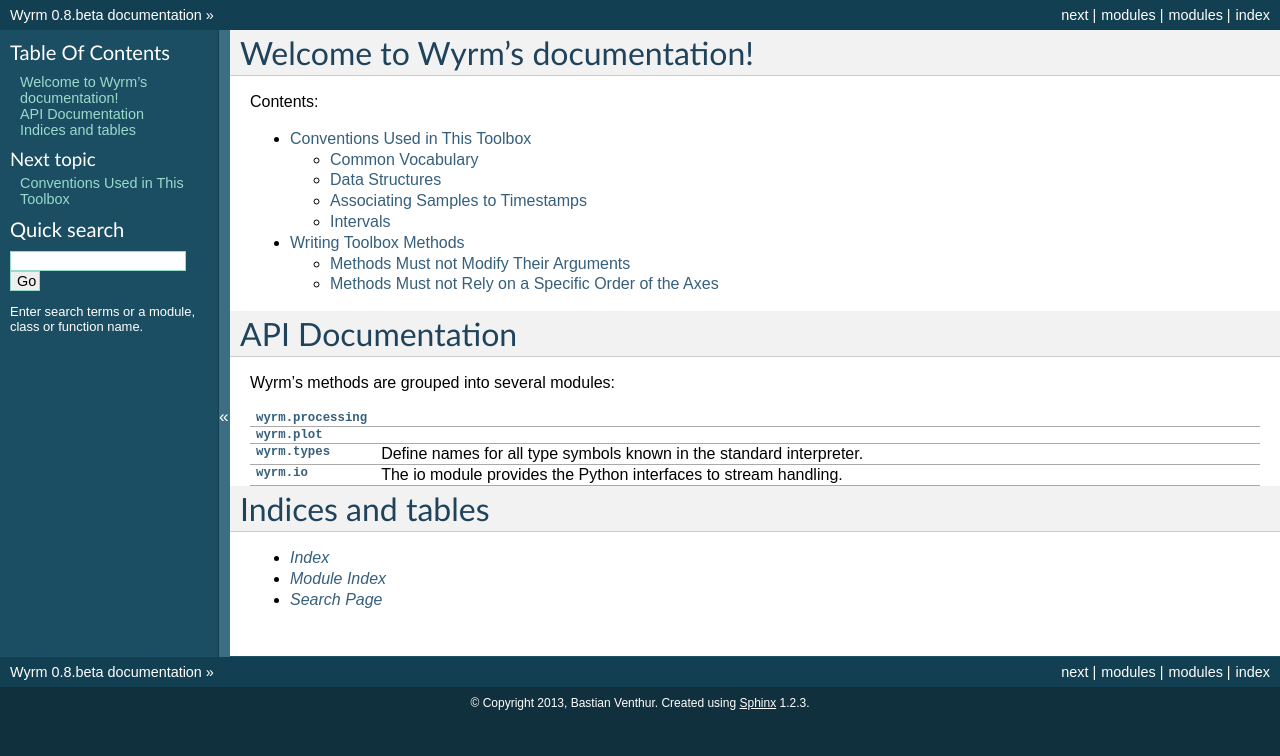
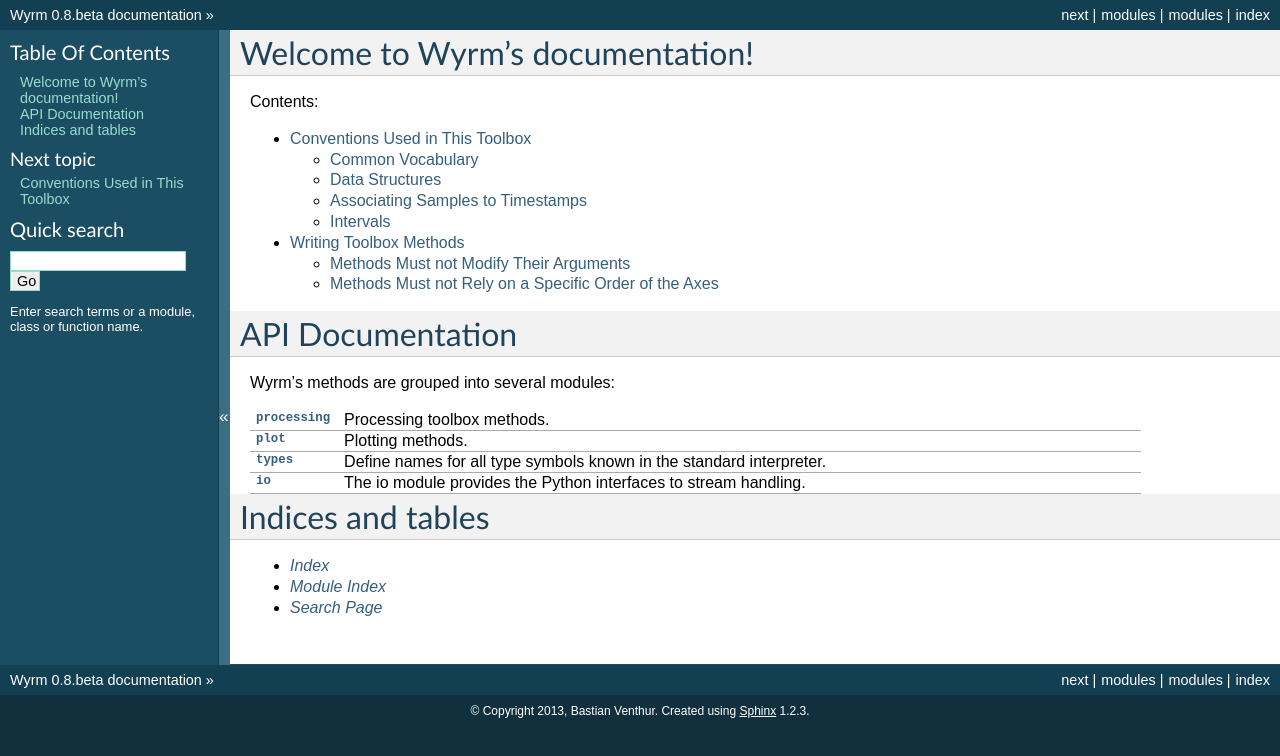
Before and after one commit to venthur/wyrm, a plain HTML site: page index.html in a window 1280 px wide. Drawn offline with Linux system fonts and the light colour scheme.

Commit message:
Updated docs.

```diff
--- a/index.html
+++ b/index.html
@@ -81,16 +81,16 @@
 <col width="90%" />
 </colgroup>
 <tbody valign="top">
-<tr class="row-odd"><td><a class="reference internal" href="api/wyrm.processing.html#module-wyrm.processing" title="wyrm.processing"><tt class="xref py py-obj docutils literal"><span class="pre">wyrm.processing</span></tt></a></td>
-<td></td>
+<tr class="row-odd"><td><a class="reference internal" href="api/wyrm.processing.html#module-wyrm.processing" title="wyrm.processing"><tt class="xref py py-obj docutils literal"><span class="pre">processing</span></tt></a></td>
+<td>Processing toolbox methods.</td>
 </tr>
-<tr class="row-even"><td><a class="reference internal" href="api/wyrm.plot.html#module-wyrm.plot" title="wyrm.plot"><tt class="xref py py-obj docutils literal"><span class="pre">wyrm.plot</span></tt></a></td>
-<td></td>
+<tr class="row-even"><td><a class="reference internal" href="api/wyrm.plot.html#module-wyrm.plot" title="wyrm.plot"><tt class="xref py py-obj docutils literal"><span class="pre">plot</span></tt></a></td>
+<td>Plotting methods.</td>
 </tr>
-<tr class="row-odd"><td><a class="reference internal" href="api/wyrm.types.html#module-wyrm.types" title="wyrm.types"><tt class="xref py py-obj docutils literal"><span class="pre">wyrm.types</span></tt></a></td>
+<tr class="row-odd"><td><a class="reference internal" href="api/wyrm.types.html#module-wyrm.types" title="wyrm.types"><tt class="xref py py-obj docutils literal"><span class="pre">types</span></tt></a></td>
 <td>Define names for all type symbols known in the standard interpreter.</td>
 </tr>
-<tr class="row-even"><td><a class="reference internal" href="api/wyrm.io.html#module-wyrm.io" title="wyrm.io"><tt class="xref py py-obj docutils literal"><span class="pre">wyrm.io</span></tt></a></td>
+<tr class="row-even"><td><a class="reference internal" href="api/wyrm.io.html#module-wyrm.io" title="wyrm.io"><tt class="xref py py-obj docutils literal"><span class="pre">io</span></tt></a></td>
 <td>The io module provides the Python interfaces to stream handling.</td>
 </tr>
 </tbody>
```
Also changed, not shown: _sources/index.txt, searchindex.js, 1 other file.
